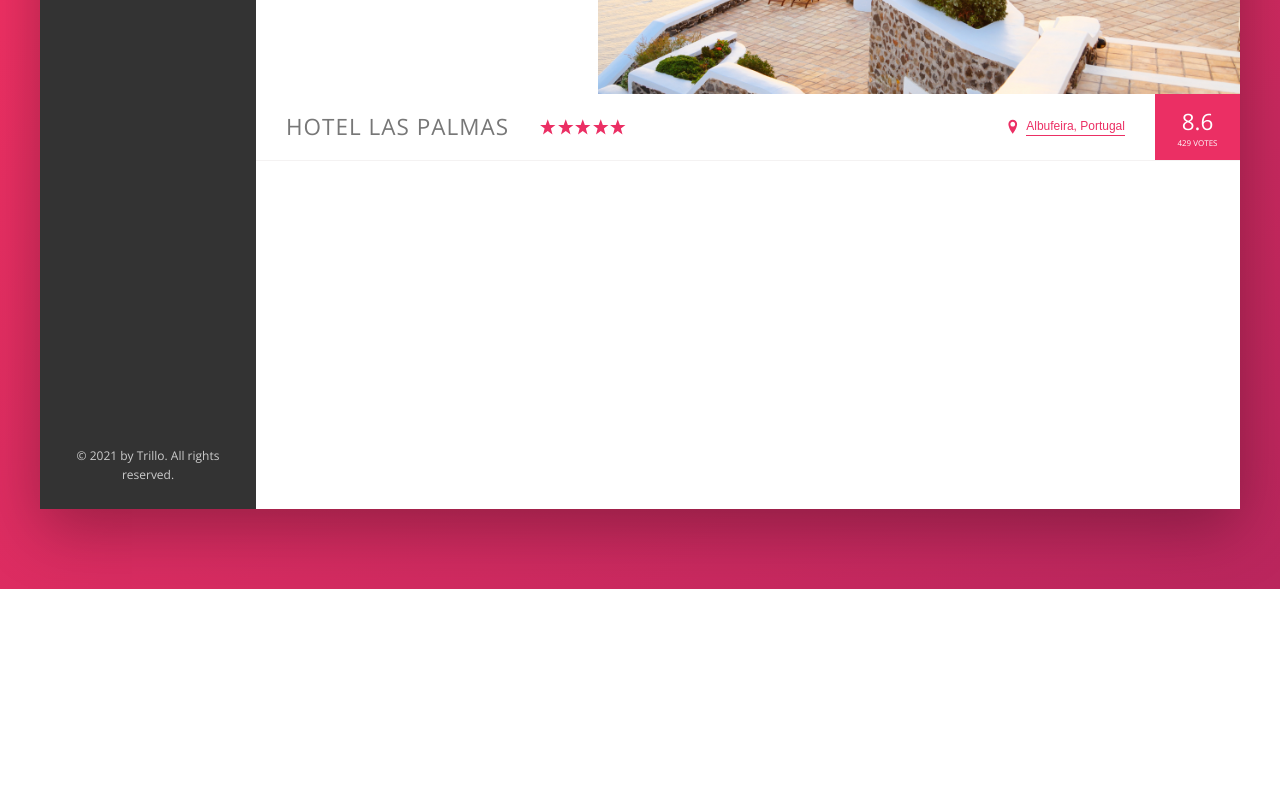
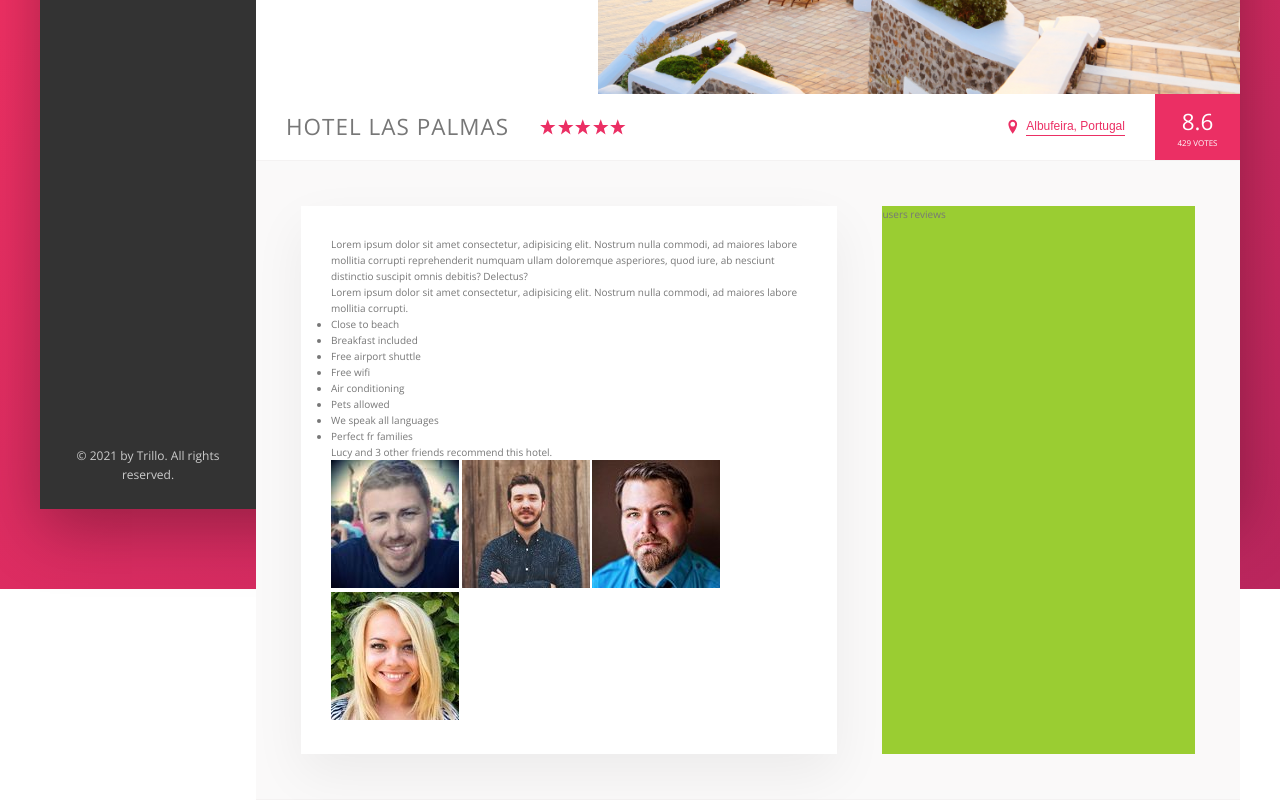
Before and after one commit to jeffdruid/trilloApp, a website: page index.html in a window 1280 px wide. Shown: the part 441-1241 px from the top of the page. Before the commit the page ends 1030 px from the top, so only its background shows below. Drawn offline with nearby package versions, Linux system fonts and the light colour scheme.

Commit message:
description box

```diff
--- a/index.html
+++ b/index.html
@@ -144,6 +144,58 @@
 							<div class="overview__rating-count">429 votes</div>
 						</div>
 					</div>
+					<div class="detail">
+						<div class="description">
+							<p class="paragraph">
+								Lorem ipsum dolor sit amet consectetur, adipisicing elit.
+								Nostrum nulla commodi, ad maiores labore mollitia corrupti
+								reprehenderit numquam ullam doloremque asperiores, quod iure, ab
+								nesciunt distinctio suscipit omnis debitis? Delectus?
+							</p>
+							<p class="paragraph">
+								Lorem ipsum dolor sit amet consectetur, adipisicing elit.
+								Nostrum nulla commodi, ad maiores labore mollitia corrupti.
+							</p>
+							<ul class="list">
+								<li class="list__item">Close to beach</li>
+								<li class="list__item">Breakfast included</li>
+								<li class="list__item">Free airport shuttle</li>
+								<li class="list__item">Free wifi</li>
+								<li class="list__item">Air conditioning</li>
+								<li class="list__item">Pets allowed</li>
+								<li class="list__item">We speak all languages</li>
+								<li class="list__item">Perfect fr families</li>
+							</ul>
+							<div class="recommend">
+								<p class="recommend__count">
+									Lucy and 3 other friends recommend this hotel.
+								</p>
+								<div class="recommend__friends">
+									<img
+										src="/img/user-3.jpg"
+										alt="Friend 1"
+										class="recommend__photo"
+									/>
+									<img
+										src="/img/user-4.jpg"
+										alt="Friend 2"
+										class="recommend__photo"
+									/>
+									<img
+										src="/img/user-5.jpg"
+										alt="Friend 3"
+										class="recommend__photo"
+									/>
+									<img
+										src="/img/user-6.jpg"
+										alt="Friend 4"
+										class="recommend__photo"
+									/>
+								</div>
+							</div>
+						</div>
+						<div class="user-reviews">users reviews</div>
+					</div>
 				</main>
 			</div>
 		</div>
--- a/sass/_base.scss
+++ b/sass/_base.scss
@@ -13,6 +13,9 @@
 	--color-grey-dark-3: #999;
 	//shadow
 	--shadow-dark: 0 2rem 6rem rgba(0, 0, 0, 0.3);
+	--shadow-light: 0 2rem 5rem rgba(0, 0, 0, 0.06);
+	//border
+	--line: 1px solid var(--color-grey-light-2);
 }
 
 * {
--- a/sass/_components.scss
+++ b/sass/_components.scss
@@ -169,7 +169,7 @@
 .overview {
 	display: flex;
 	align-items: center;
-	border-bottom: 1px solid var(--color-grey-light-2);
+	border-bottom: var(--line);
 	&__heading {
 		font-size: 2.25rem;
 		font-weight: 300;
--- a/sass/_layout.scss
+++ b/sass/_layout.scss
@@ -9,7 +9,7 @@
 	font-size: 1.4rem;
 	height: 7rem;
 	background-color: #fff;
-	border-bottom: 1px solid var(--color-grey-light-2);
+	border-bottom: var(--line);
 	display: flex;
 	justify-content: space-between;
 	align-items: center;
@@ -27,8 +27,6 @@
 
 .hotel-view {
 	background-color: #fff;
-
-	height: 80rem;
 	flex: 1;
 }
 
@@ -40,3 +38,23 @@
 		display: block;
 	}
 }
+
+.detail {
+	display: flex;
+	padding: 4.5rem;
+	background-color: var(--color-grey-light-1);
+	border-bottom: var(--line);
+}
+.description {
+	font-size: 1.4rem;
+	background-color: #fff;
+	box-shadow: var(--shadow-light);
+	padding: 3rem;
+	flex: 0 0 60%;
+	margin-right: 4.5rem;
+}
+
+.user-reviews {
+	background-color: yellowgreen;
+	flex: 1;
+}
```
Also changed, not shown: css/style.css.
